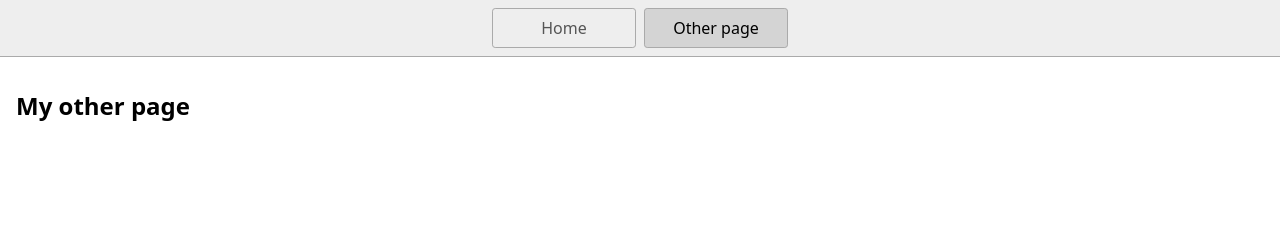
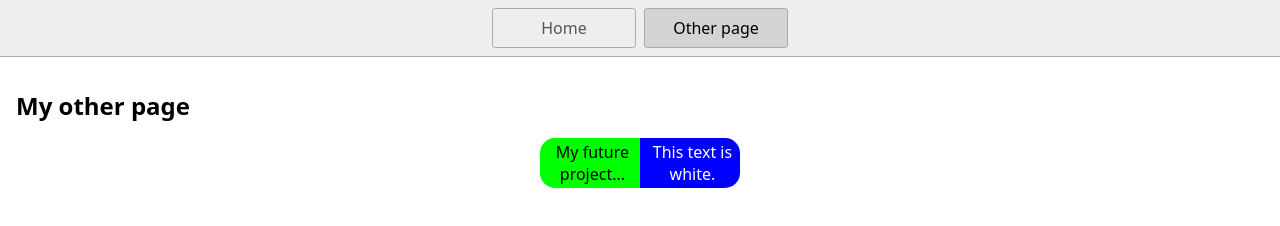
Before and after one commit to MattheusWil/web-platform-psgdvs, a plain HTML site: page page2.html in a window 1280 px wide. Drawn offline with Linux system fonts and the light colour scheme.

Commit message:
2 files modified

```diff
--- a/page2.html
+++ b/page2.html
@@ -14,6 +14,8 @@
     </nav>
     <main>
       <h1>My other page</h1>
+
+     <center> <div class="conteiner"> My future project...<font color="White">This text is white.</font></div> <center/>
     </main>
   </body>
 </html>
--- a/styles.css
+++ b/styles.css
@@ -44,3 +44,19 @@ h1 {
   font-weight: bold;
   font-size: 1.5rem;
 }
+
+.conteiner{
+  background-image: linear-gradient(to right, rgb(0, 255, 0) 50%,  blue 50%);
+  display: flex;
+  border-radius: 15px;
+
+  /*isso centraliza o texto horizontalmente*/
+  justify-content: center;
+
+  /*isso centraliza o texto verticalmente*/
+  align-items: center;
+  width: 200px;
+  height: 50px;
+  font-size: medium;
+
+}
```
